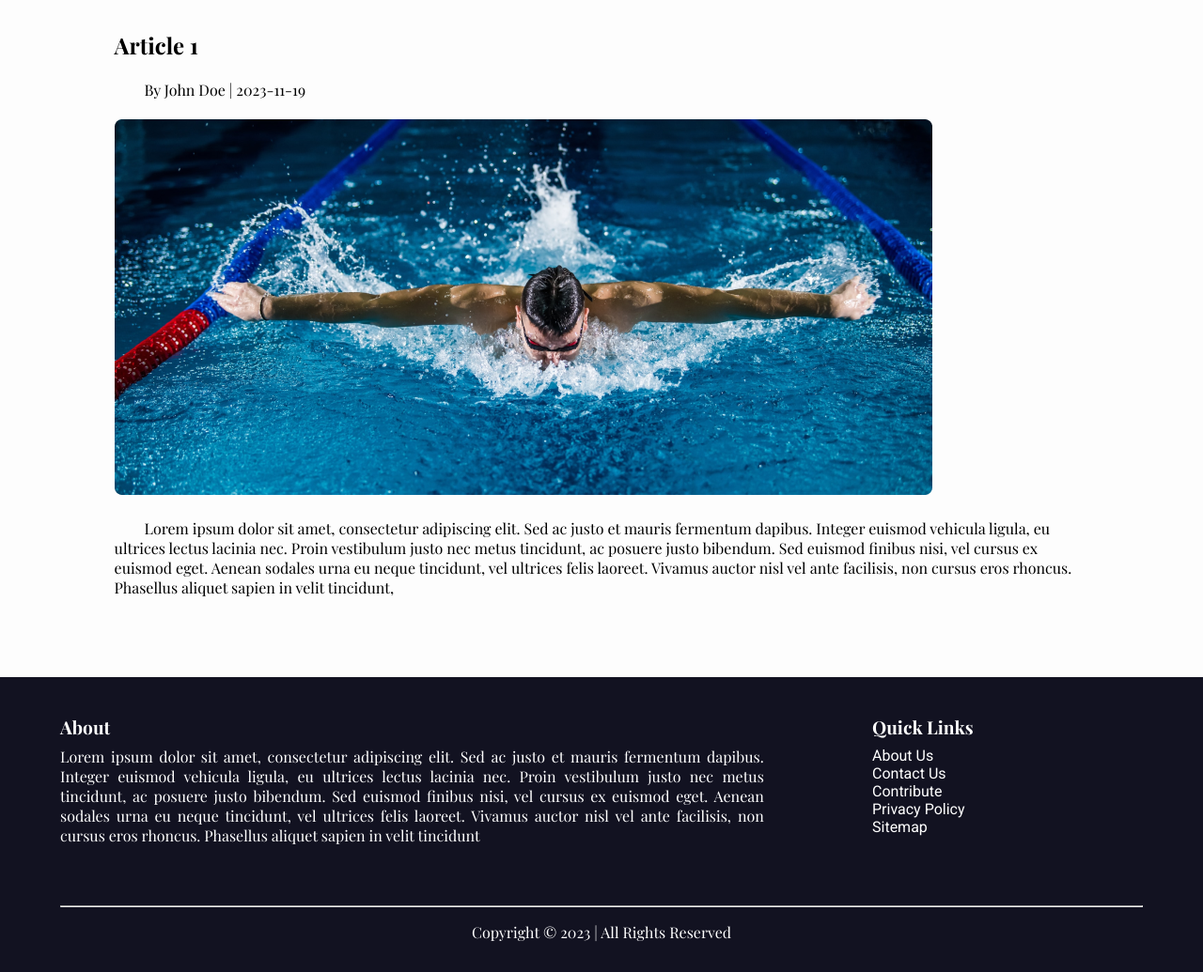
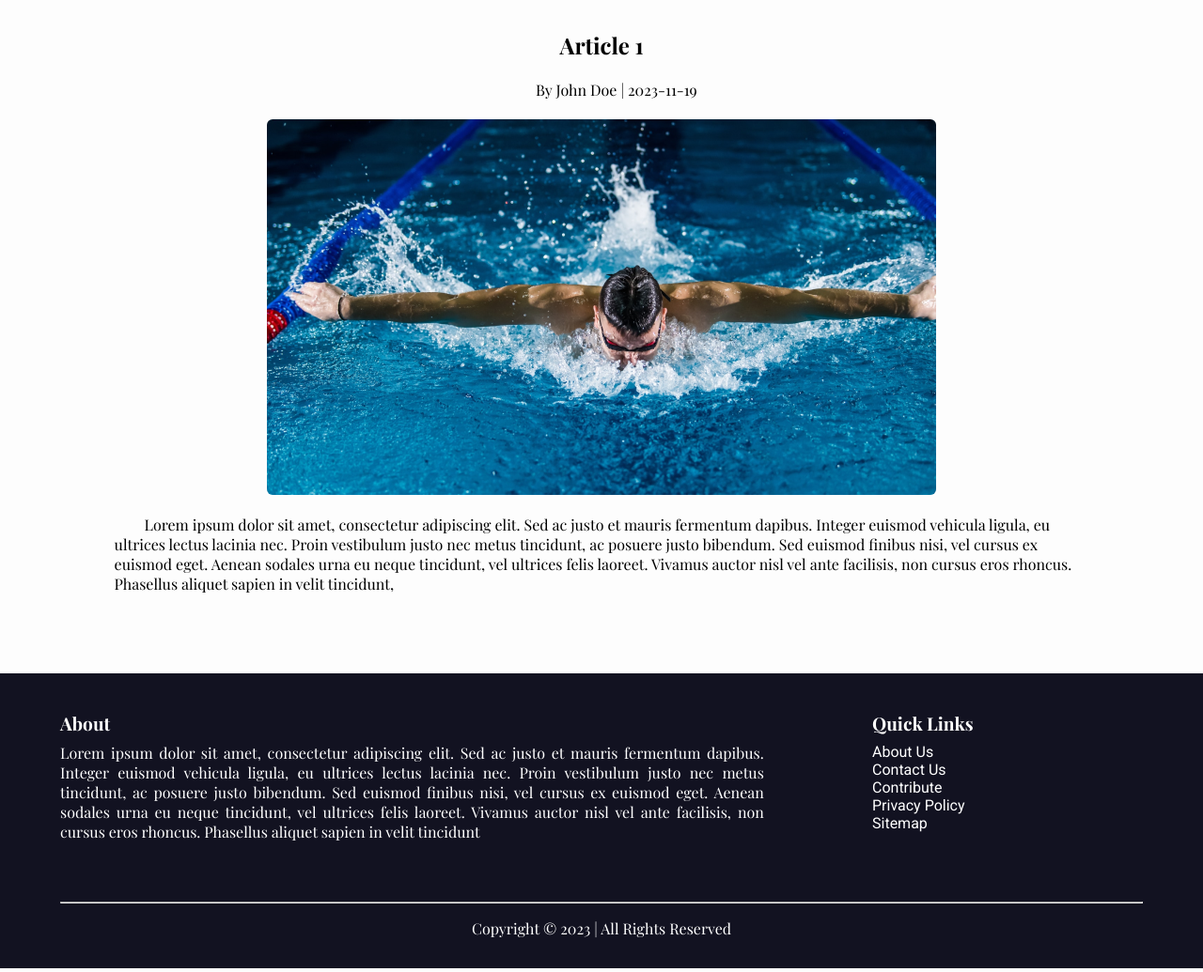
Before and after one commit to OltLatifi/design-web-portal, a PHP site: page /pages/news/article.html in a window 1280 px wide. Shown: the part 58-1093 px from the top of the page at 94% size. Run offline with PHP 8.4, Linux system fonts and the light colour scheme; some web fonts are replaced.

Commit message:
Add css for details image and centered div

```diff
--- a/utils.css
+++ b/utils.css
@@ -3,6 +3,13 @@
   max-width: 1240px;
   min-width: 280px;
   margin: auto;
+}
+
+.center-children {
+  display: flex;
+  justify-content: center;
+  align-items: center;
+  flex-direction: column;
 }
 
 .active {
@@ -45,6 +52,13 @@
   border-radius: 6px;
 }
 
+.details-article-image {
+  height: 400px;
+  aspect-ratio: 16/9;
+  object-fit: cover;
+  border-radius: 6px;
+}
+
 .error {
   display: none;
   color: #a13d3d;
```
